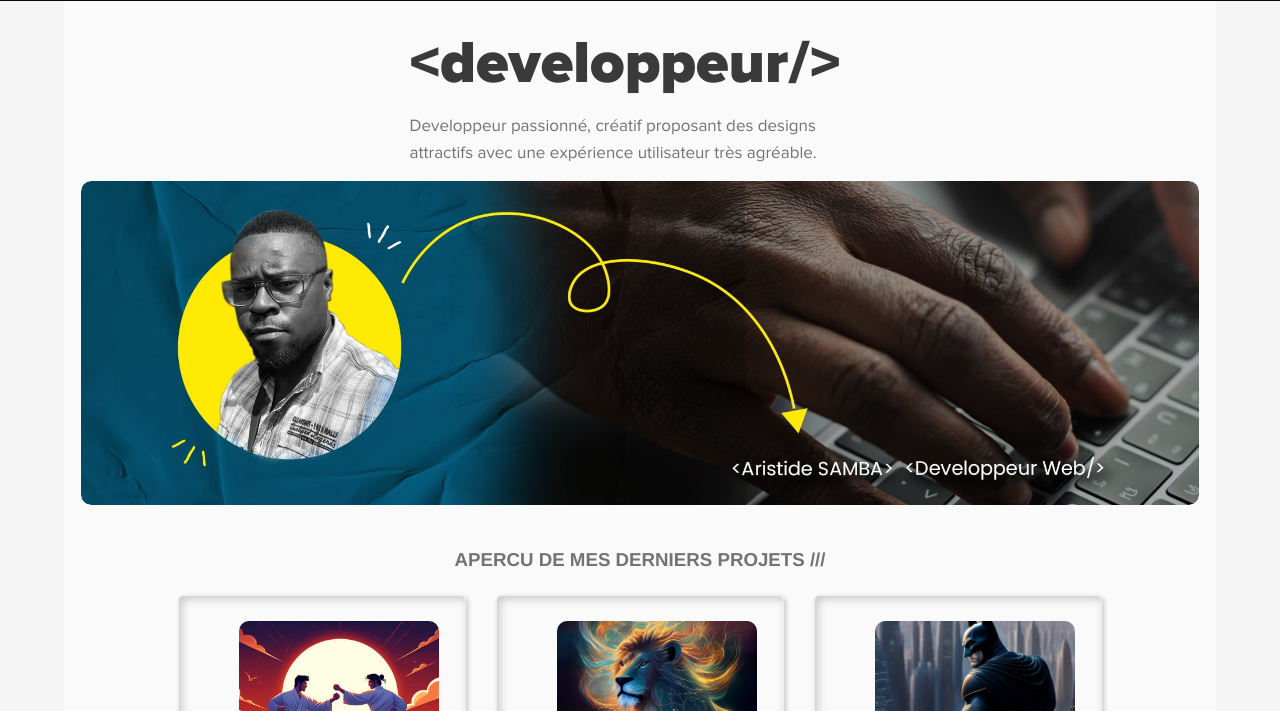
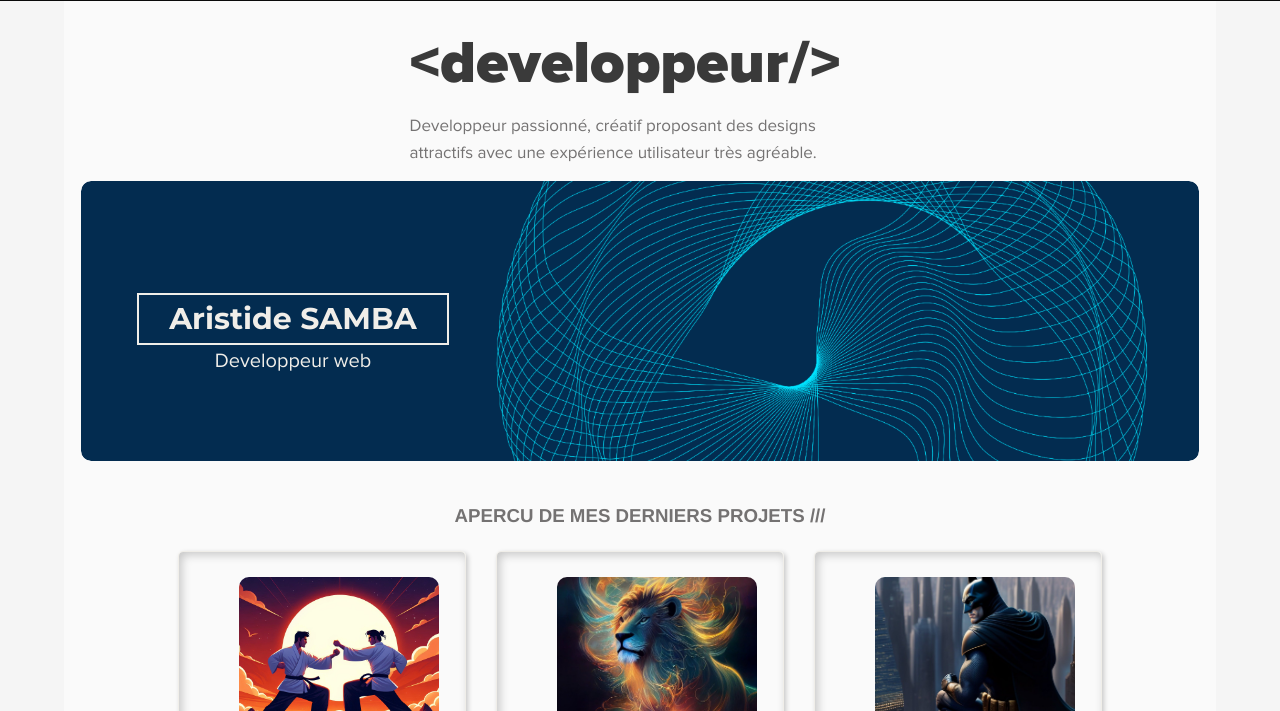
Before and after one commit to AristideSamba/portfolio-aristide, a plain HTML site: page index.html in a window 1280 px wide. Shown: the part 89-800 px from the top of the page. Drawn offline with Linux system fonts and the light colour scheme.

Commit message:
new-pages3

```diff
--- a/css/reset.css
+++ b/css/reset.css
@@ -1,6 +1,7 @@
 /* Reset CSS avec rem */
 @import url('https://fonts.googleapis.com/css2?family=Poppins:ital,wght@0,100;0,200;0,300;0,400;0,500;0,600;0,700;0,800;0,900;1,100;1,200;1,300;1,400;1,500;1,600;1,700;1,800;1,900&display=swap');
 @import url(../asset/package/style.css);
+@import url('https://fonts.googleapis.com/css2?family=Montserrat:ital,wght@0,100..900;1,100..900&display=swap');
 
 html {
     font-size: 62.5%; /* 1rem = 10px, facilite les calculs (10px/16px = 62.5%) */
--- a/css/theme.css
+++ b/css/theme.css
@@ -152,6 +152,7 @@ main{
 }
 /* My banner*/
 .banner-aristide{
+    position: relative;
     margin: 0 auto;
     width: 97%;
     background-color: var(--font-color);
@@ -171,6 +172,25 @@ main{
     transform: scale(1.1);
     transition: .5s ease-in-out;
 }
+.banner .presentation{
+    position: absolute;
+    top: 40%;
+    left: 5%;
+}
+.banner .presentation h2{
+    color: var(--footer-color);
+    font-family: "Montserrat", serif;
+    font-size: 3rem;
+    border: solid .2rem var(--footer-color);
+    padding: 0 30px;
+}
+.banner .presentation p{
+    color: var(--footer-color);
+    font-family: 'Proxima Nova Rg', serif;
+    font-size: 2rem;
+    text-align: center;
+}
+
 /* Third section */
 .section-three{
     text-align: center;
@@ -404,6 +424,13 @@ main{
         width: 100%;
         height: 130px;
     }
+    .banner .presentation h2{
+        font-size: 1.7rem;
+        padding: 0 10px;
+    }
+    .banner .presentation p{
+        font-size: 1.2rem;
+    }
      /*Section3*/
      .section-three .apercu-projets .contenu-1,
      .section-three .apercu-projets .contenu-2,
--- a/index.html
+++ b/index.html
@@ -92,9 +92,13 @@
             <figure class="banner-aristide">
                 <figcaption>
                     <a href="#">
-                        <img src="./asset/my-banner.jpg" alt="Banière du portfolio">
+                        <img src="./asset/banniere.png" alt="Banière du portfolio">
                     </a>
                 </figcaption>
+                <div class="presentation">
+                    <h2>Aristide SAMBA</h2>
+                    <p>Developpeur web</p>
+                </div>
             </figure>
         </section>
         <!-- Third section -->
```
Also changed, not shown: asset/banniere.png (added), asset/new-baniere.png (added).
